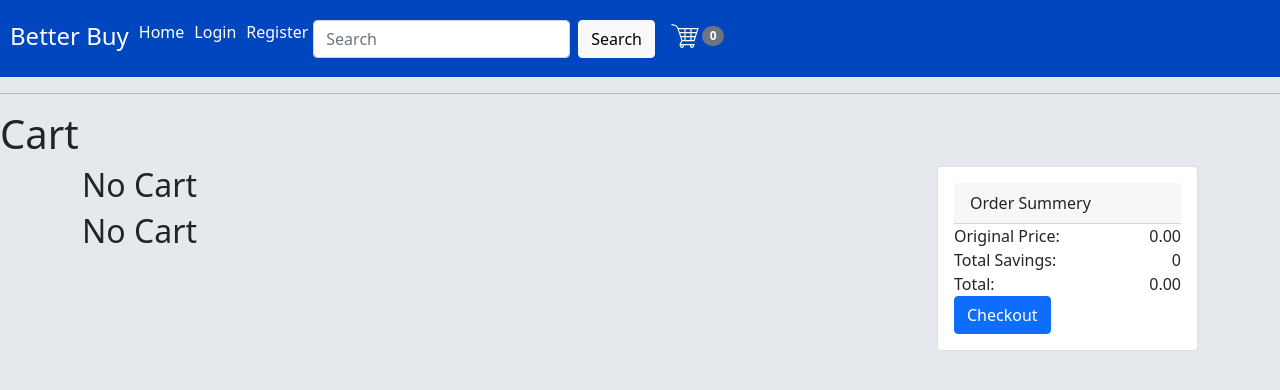
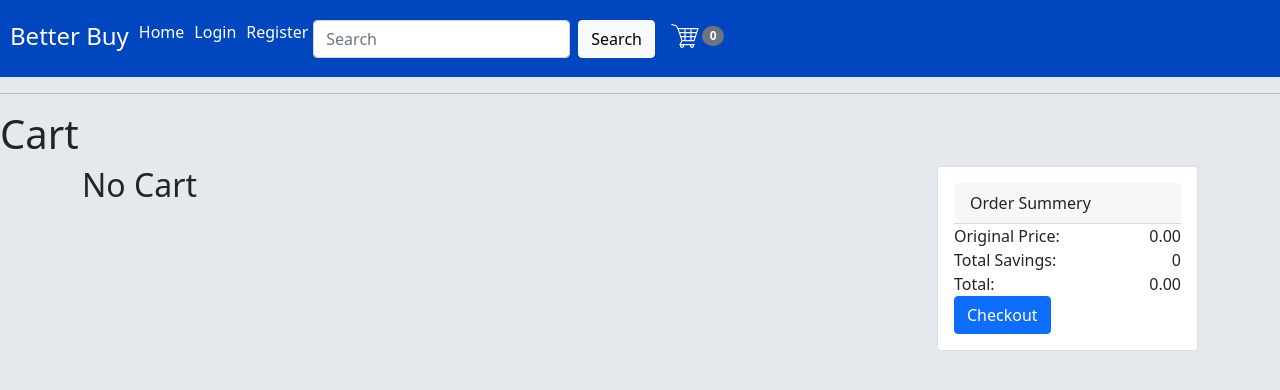
Before and after one commit to joshgor91/bbfs21-team-3, a React (Create React App) app in the folder frontend/: page /cart in a window 1280 px wide. Shown: the top 390 px of the page. Built offline with nearby package versions, Linux system fonts and the light colour scheme.

Commit message:
changes No Cart dislpaying twice to only once

```diff
--- a/frontend/src/components/Cart/Cart.js
+++ b/frontend/src/components/Cart/Cart.js
@@ -20,15 +20,13 @@ function Cart({cartItems, isLoggedIn}) {
         <Container>
             <Row>
                 <Col xs={9}>
-                    {isLoggedIn && cartItems ?
+                    {isLoggedIn && cartItems.length > 0 ?
                         cartItems.map((cartItem, idx) =>
                             <CartItems key={idx} cartItem={cartItem}/>)
-                        : <h2>No Cart</h2>}
-
-                        {!isLoggedIn && cart ?
+                        : !isLoggedIn && cart ?
                             cart.map((cartItem, idx) =>
-                            <CartItems key={idx} cartItem={cartItem}/>)
-                        : <h2>No Cart</h2>}
+                                <CartItems key={idx} cartItem={cartItem}/>)
+                            : <h2>No Cart</h2>}
                 </Col>
                 <Col xs={3}>
                     {isLoggedIn ?
```
